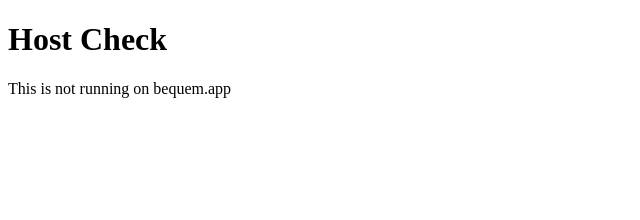
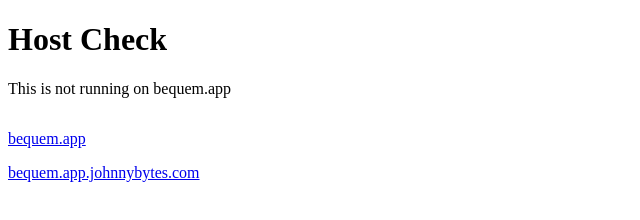
Before and after one commit to thor010111/webview-issue, a plain HTML site: page index.html in a window 1280 px wide. Shown: the whole page, without its empty margins (0-640 px from the left). Drawn offline with Linux system fonts and the light colour scheme.

Commit message:
feat(): add links

```diff
--- a/index.html
+++ b/index.html
@@ -10,6 +10,11 @@
 <body>
     <h1>Host Check</h1>
     <div id="result">Loading...</div>
+
+    <div style="display: flex; flex-direction: column; gap: 1rem; margin-top: 2rem;">
+        <a href="https://bequem.app">bequem.app</a>
+        <a href="https://bequem.app.johnnybytes.com">bequem.app.johnnybytes.com</a>
+    </div>
 
     <script>
         // Check if the host is bequem.app
```
